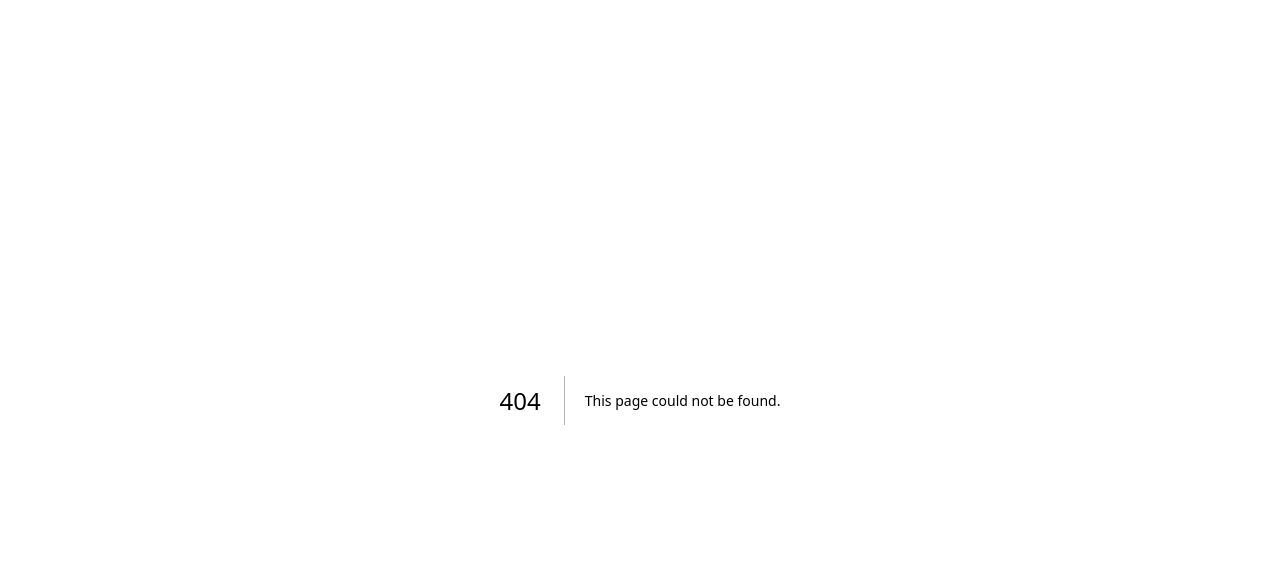
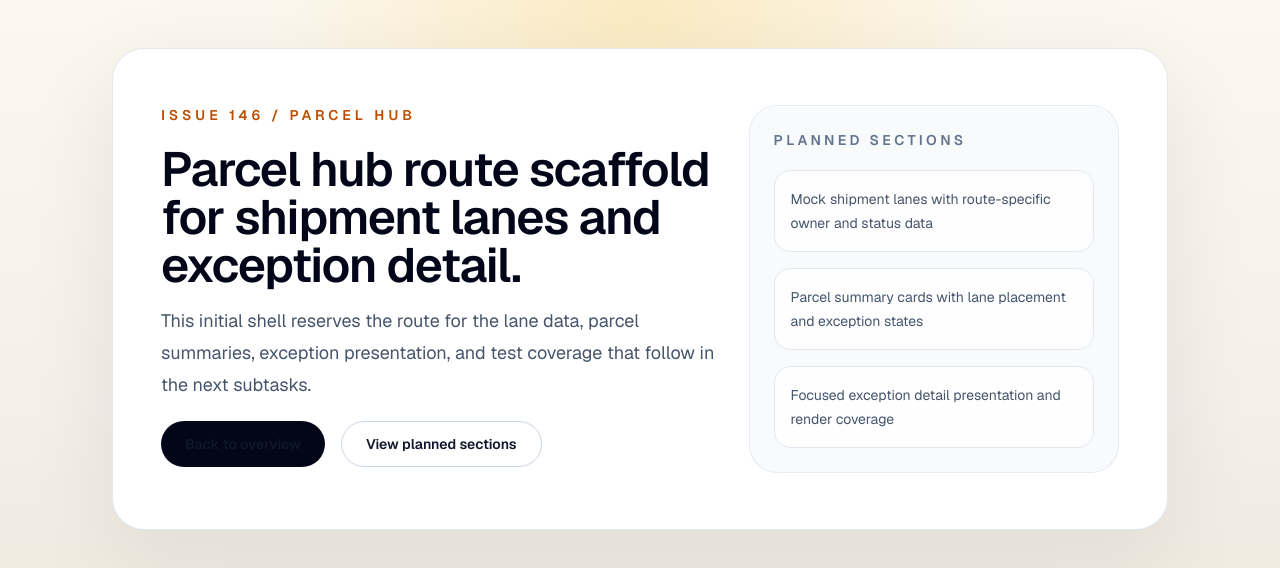
Before and after one commit to iamasx/api-test, a Next.js app: page /parcel-hub in a window 1280 px wide. Before the commit this address had no page. Shown: the top 568 px of the page. Built offline with nearby package versions, Linux system fonts and the light colour scheme.

Commit message:
feat: scaffold parcel hub route

```diff
--- /dev/null
+++ b/src/app/parcel-hub/page.tsx
@@ -0,0 +1,65 @@
+import type { Metadata } from "next";
+import Link from "next/link";
+
+export const metadata: Metadata = {
+  title: "Parcel Hub",
+  description:
+    "Scaffolded parcel hub route for shipment lanes, parcel summaries, and exception detail work.",
+};
+
+export default function ParcelHubPage() {
+  return (
+    <main className="mx-auto flex min-h-screen w-full max-w-6xl flex-1 flex-col gap-8 px-6 py-12 sm:px-10 lg:px-12">
+      <section className="overflow-hidden rounded-[2rem] border border-slate-200 bg-white shadow-[0_24px_90px_rgba(15,23,42,0.08)]">
+        <div className="grid gap-8 px-6 py-10 sm:px-10 lg:grid-cols-[minmax(0,1.2fr)_minmax(260px,0.8fr)] lg:px-12 lg:py-14">
+          <div className="space-y-5">
+            <p className="text-sm font-semibold uppercase tracking-[0.28em] text-amber-700">
+              Issue 146 / Parcel Hub
+            </p>
+            <div className="space-y-4">
+              <h1 className="max-w-3xl text-4xl font-semibold tracking-tight text-slate-950 sm:text-5xl">
+                Parcel hub route scaffold for shipment lanes and exception detail.
+              </h1>
+              <p className="max-w-2xl text-lg leading-8 text-slate-600">
+                This initial shell reserves the route for the lane data, parcel
+                summaries, exception presentation, and test coverage that follow
+                in the next subtasks.
+              </p>
+            </div>
+            <div className="flex flex-col gap-4 sm:flex-row">
+              <Link
+                href="/"
+                className="inline-flex items-center justify-center rounded-full bg-slate-950 px-6 py-3 text-sm font-semibold text-white transition hover:bg-slate-800"
+              >
+                Back to overview
+              </Link>
+              <a
+                href="#parcel-hub-next"
+                className="inline-flex items-center justify-center rounded-full border border-slate-300 px-6 py-3 text-sm font-semibold text-slate-700 transition hover:border-slate-950 hover:text-slate-950"
+              >
+                View planned sections
+              </a>
+            </div>
+          </div>
+
+          <aside className="rounded-[1.75rem] border border-slate-200/80 bg-slate-50 p-6 shadow-[inset_0_1px_0_rgba(255,255,255,0.8)]">
+            <p className="text-sm font-semibold uppercase tracking-[0.24em] text-slate-500">
+              Planned sections
+            </p>
+            <ul id="parcel-hub-next" className="mt-5 space-y-4">
+              <li className="rounded-2xl border border-slate-200 bg-white/80 px-4 py-4 text-sm leading-6 text-slate-600">
+                Mock shipment lanes with route-specific owner and status data
+              </li>
+              <li className="rounded-2xl border border-slate-200 bg-white/80 px-4 py-4 text-sm leading-6 text-slate-600">
+                Parcel summary cards with lane placement and exception states
+              </li>
+              <li className="rounded-2xl border border-slate-200 bg-white/80 px-4 py-4 text-sm leading-6 text-slate-600">
+                Focused exception detail presentation and render coverage
+              </li>
+            </ul>
+          </aside>
+        </div>
+      </section>
+    </main>
+  );
+}
```
